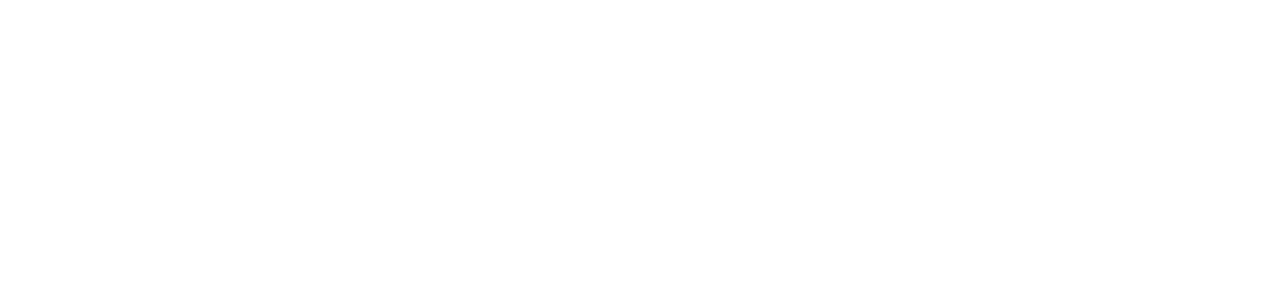
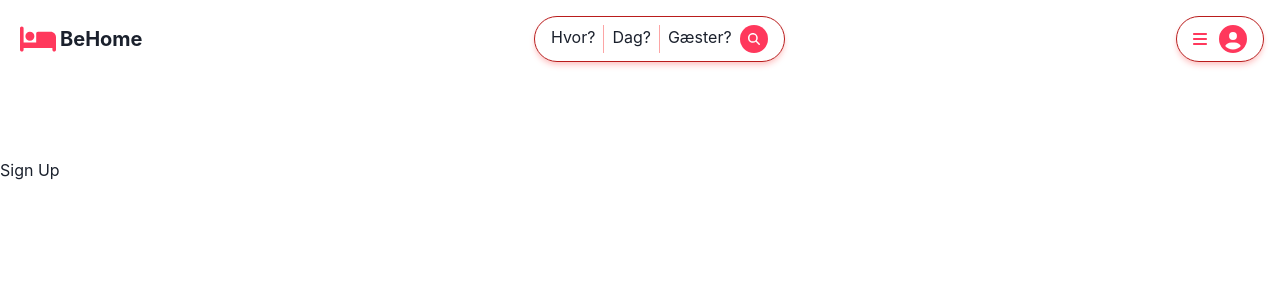
Before and after one commit to BawarHamid/airbnb-MERN-TS, a React (Vite) app in the folder client/: page /register in a window 1280 px wide. Before the commit this address had no page. Shown: the top 300 px of the page. Built offline with nearby package versions, Linux system fonts and the light colour scheme.

Commit message:
changes, <Outlet /> added

```diff
--- a/client/src/App.tsx
+++ b/client/src/App.tsx
@@ -1,14 +1,26 @@
 import { Routes, Route } from "react-router-dom";
 import HomePage from "./pages/HomePage";
 import SignInPage from "./pages/Authentication/SignInPage";
+import SignUpPage from "./pages/Authentication/SignUpPage";
+import Layout from "./components/layout/Layout";
 
 const App: React.FC = () => {
   return (
     <div>
+      {/* <Routes>
+        <Route path="/" element={<Layout />}>
+          <Route index element={<HomePage />} />
+          <Route path="/login" element={<SignInPage />} />
+          <Route path="/register" element={<SignUpPage />} />
+        </Route>
+      </Routes> */}
+
       <Routes>
-        <Route index element={<HomePage />} />
-        <Route index element={<SignInPage />} />
-        <Route index element={<SignInPage />} />
+        <Route element={<Layout />}>
+          <Route index element={<HomePage />} />
+          <Route path="/login" element={<SignInPage />} />
+          <Route path="/register" element={<SignUpPage />} />
+        </Route>
       </Routes>
     </div>
   );
--- /dev/null
+++ b/client/src/components/Footer.tsx
@@ -0,0 +1,11 @@
+import React from "react";
+
+const Footer: React.FC = () => {
+  return (
+    <>
+      <div>Footer</div>
+    </>
+  );
+};
+
+export default Footer;
--- a/client/src/components/NavBar.tsx
+++ b/client/src/components/NavHeader.tsx
@@ -1,4 +1,5 @@
 import React from "react";
+import { Link } from "react-router-dom";
 
 const svgStyleNavBarLogo = {
   fill: "#FF385C", // Red fill color for the svg
@@ -8,7 +9,7 @@
   fill: "#FFFFFF", // Red fill color for the svg
 };
 
-const NavBar: React.FC = () => {
+const NavHeader: React.FC = () => {
   return (
     <>
       <header className="p-4 flex justify-between">
@@ -41,7 +42,10 @@
           </button>
         </div>
 
-        <div className="flex border items-center border-red-700 rounded-full py-2 px-4 gap-3 shadow-md shadow-red-200">
+        <Link
+          to={"/login"}
+          className="flex border items-center border-red-700 rounded-full py-2 px-4 gap-3 shadow-md shadow-red-200"
+        >
           <svg
             xmlns="http://www.w3.org/2000/svg"
             viewBox="0 0 448 512"
@@ -61,10 +65,10 @@
             <path d="M399 384.2C376.9 345.8 335.4 320 288 320H224c-47.4 0-88.9 25.8-111 64.2c35.2 39.2 86.2 63.8 143 63.8s107.8-24.7 143-63.8zM0 256a256 256 0 1 1 512 0A256 256 0 1 1 0 256zm256 16a72 72 0 1 0 0-144 72 72 0 1 0 0 144z" />
           </svg>
           {/* </button> */}
-        </div>
+        </Link>
       </header>
     </>
   );
 };
 
-export default NavBar;
+export default NavHeader;
--- /dev/null
+++ b/client/src/components/layout/Layout.tsx
@@ -0,0 +1,18 @@
+import React from "react";
+import NavHeader from "../NavHeader";
+import { Outlet } from "react-router-dom";
+
+const Layout: React.FC = () => {
+  return (
+    <>
+      <div>
+        <NavHeader />
+        <div className="py-20">
+          <Outlet />
+        </div>
+      </div>
+    </>
+  );
+};
+
+export default Layout;
--- a/client/src/pages/HomePage.tsx
+++ b/client/src/pages/HomePage.tsx
@@ -1,11 +1,11 @@
 import React from "react";
-import NavBar from "../components/NavBar";
 
 const HomePage: React.FC = () => {
   return (
-    <>
-      <NavBar />
-    </>
+    <div>
+      <h1>Welcome to Home Page</h1>
+      {/* Content specific to the Home Page */}
+    </div>
   );
 };
 
```
